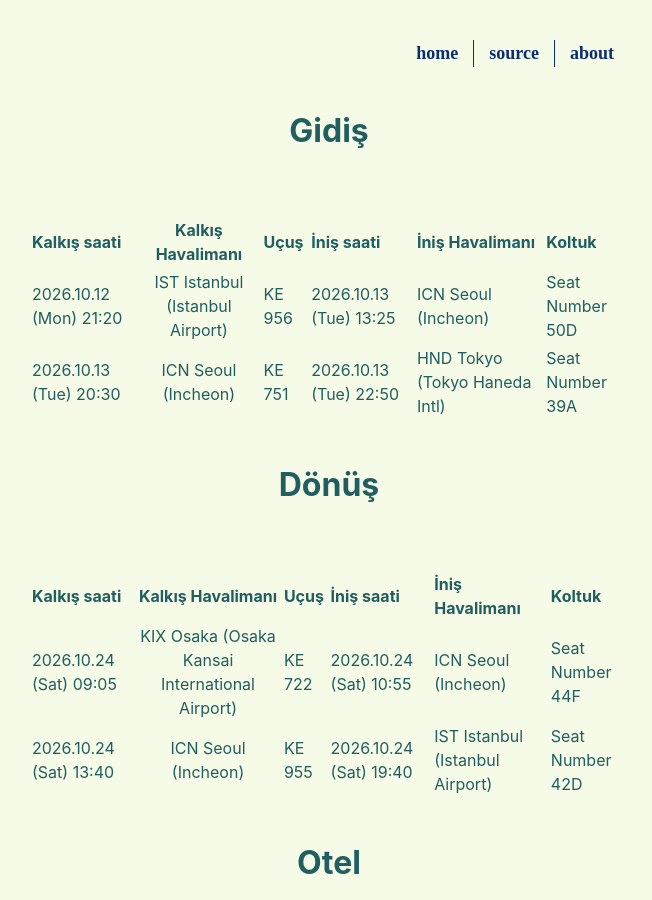
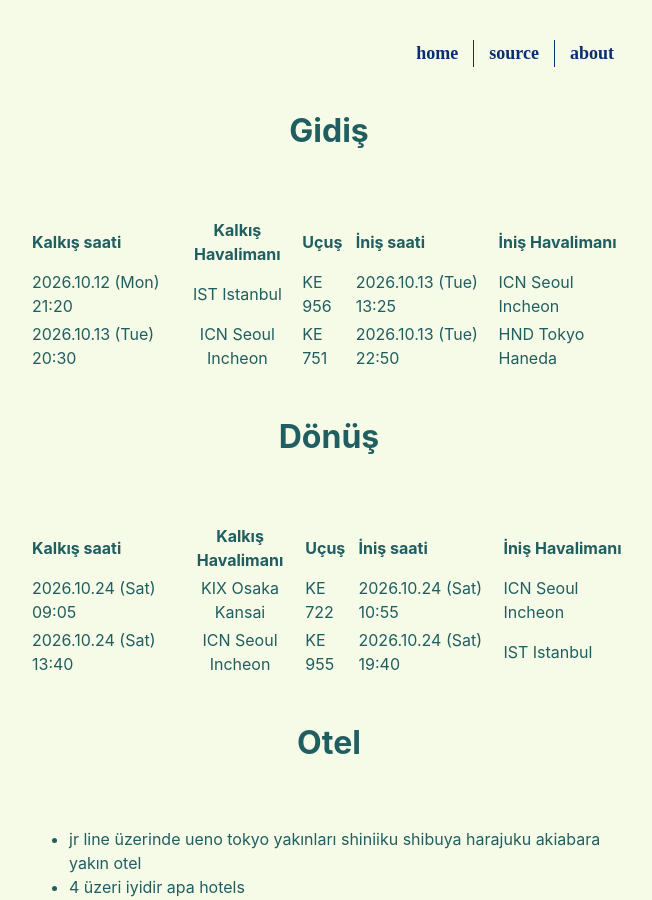
Before and after one commit to anthracitelabs/anthracitelabs.github.io, a Jekyll site: the page built from japan.md, in a window 1280 px wide and 900 px high. Shown: the whole window, without its empty margins (311-963 px from the left). Built offline with Jekyll 4.4.1, drawn with Linux system fonts in a browser that asks for light colours; our own code applies the rules of GitHub Pages for plain Markdown files; the repository's description, which GitHub fills in, is left out.

Commit message:
flight updates

```diff
--- a/japan.md
+++ b/japan.md
@@ -1,16 +1,16 @@
 # Gidiş
 
-| Kalkış saati | Kalkış Havalimanı | Uçuş | İniş saati | İniş Havalimanı | Koltuk |
-| :--- | :---: | :--- | :--- | :--- | :--- |
-| 2026.10.12 (Mon) 21:20 | IST Istanbul (Istanbul Airport) | KE 956 | 2026.10.13 (Tue) 13:25 | ICN Seoul (Incheon) | Seat Number 50D |
-| 2026.10.13 (Tue) 20:30 | ICN Seoul (Incheon) | KE 751 | 2026.10.13 (Tue) 22:50 | HND Tokyo (Tokyo Haneda Intl) | Seat Number 39A |
+| Kalkış saati | Kalkış Havalimanı | Uçuş | İniş saati | İniş Havalimanı |
+| :--- | :---: | :--- | :--- | :--- |
+| 2026.10.12 (Mon) 21:20 | IST Istanbul | KE 956 | 2026.10.13 (Tue) 13:25 | ICN Seoul Incheon |
+| 2026.10.13 (Tue) 20:30 | ICN Seoul Incheon | KE 751 | 2026.10.13 (Tue) 22:50 | HND Tokyo Haneda |
 
 # Dönüş
 
-| Kalkış saati | Kalkış Havalimanı | Uçuş | İniş saati | İniş Havalimanı | Koltuk |
-| :--- | :---: | :--- | :--- | :--- | :--- |
-| 2026.10.24 (Sat) 09:05 | KIX Osaka (Osaka Kansai International Airport) | KE 722 | 2026.10.24 (Sat) 10:55 | ICN Seoul (Incheon) | Seat Number	44F |
-| 2026.10.24 (Sat) 13:40 | ICN Seoul (Incheon) | KE 955 | 2026.10.24 (Sat) 19:40 | IST Istanbul (Istanbul Airport) | Seat Number 42D |
+| Kalkış saati | Kalkış Havalimanı | Uçuş | İniş saati | İniş Havalimanı |
+| :--- | :---: | :--- | :--- | :--- |
+| 2026.10.24 (Sat) 09:05 | KIX Osaka Kansai | KE 722 | 2026.10.24 (Sat) 10:55 | ICN Seoul Incheon |
+| 2026.10.24 (Sat) 13:40 | ICN Seoul Incheon | KE 955 | 2026.10.24 (Sat) 19:40 | IST Istanbul |
 
 
 # Otel
```
